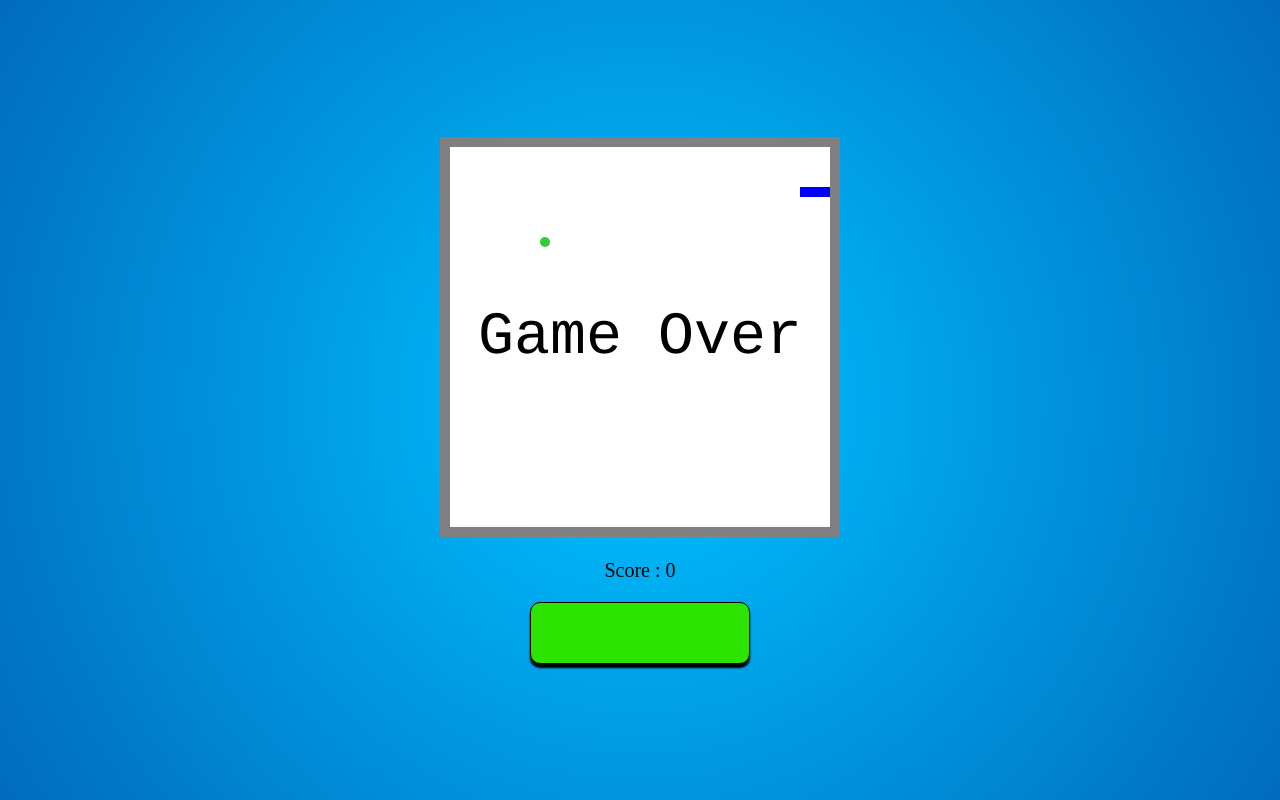
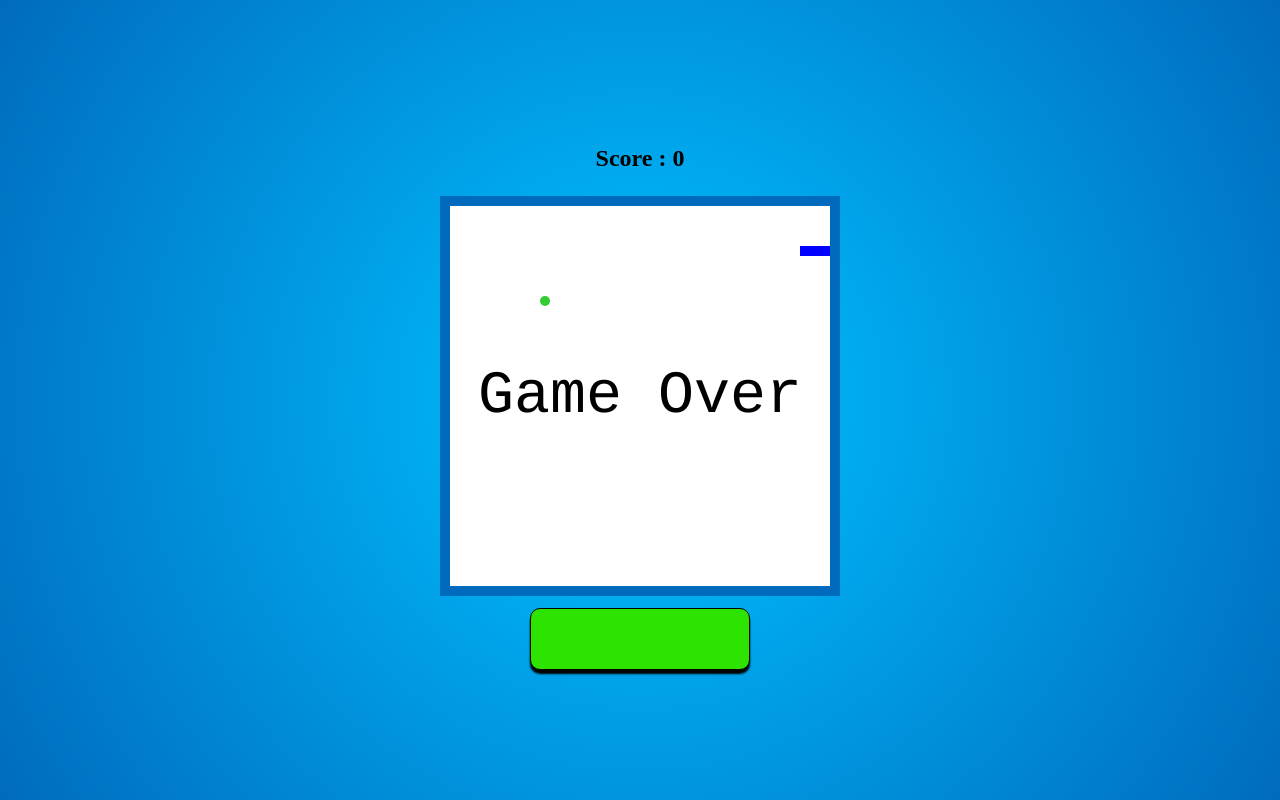
Before and after one commit to Skylark92/SnakeGame, a plain HTML site: page index.html in a window 1280 px wide. Drawn offline with Linux system fonts and the light colour scheme.

Commit message:
경계선 색, 점수 및 버튼 스타일 변경

```diff
--- a/index.css
+++ b/index.css
@@ -28,7 +28,8 @@ canvas {
 }
 
 .snake-game-score {
-  font-size: 2rem;
+  font-size: 2.4rem;
+  font-weight: bold;
   text-align: center;
 }
 
@@ -49,7 +50,7 @@ canvas {
   box-shadow: 0 4px 2px rgba(0, 0, 0, 1);
   text-align: center;
   transition: 0.1s;
-  margin: 0 auto;
+  margin: 1rem auto;
 
   cursor: pointer;
 }
--- a/index.html
+++ b/index.html
@@ -12,8 +12,8 @@
 
 <body>
   <article class="snake-game-app" tabindex="0">
+    <p class="snake-game-score">0</p>
     <canvas id="snake-game-canvas" width="400" height="400"></canvas>
-    <p class="snake-game-score">0</p>
     <button class="snake-game-start-button" type="button"></button>
   </article>
 </body>
--- a/module/drawBorder.js
+++ b/module/drawBorder.js
@@ -2,7 +2,7 @@ import { ctx, width, height, blockSize } from "../index.js";
 
 export default function drawBorder() {
   // 경계선 그리기
-  ctx.fillStyle = "Gray";
+  ctx.fillStyle = "#006bbd";
   // 경계선 색 지정
   ctx.fillRect(0, 0, width, blockSize);
   ctx.fillRect(0, height - blockSize, width, blockSize);
```
